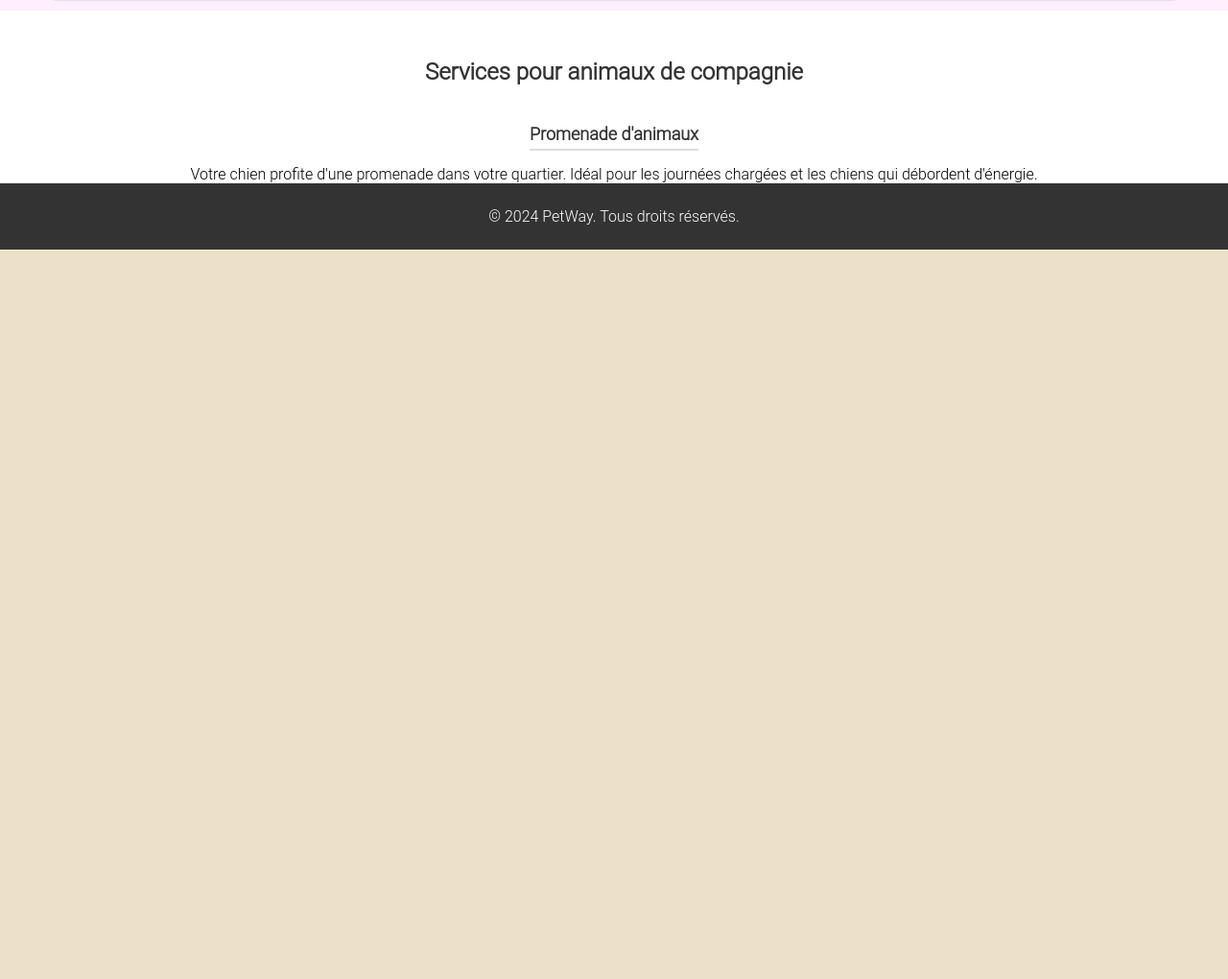
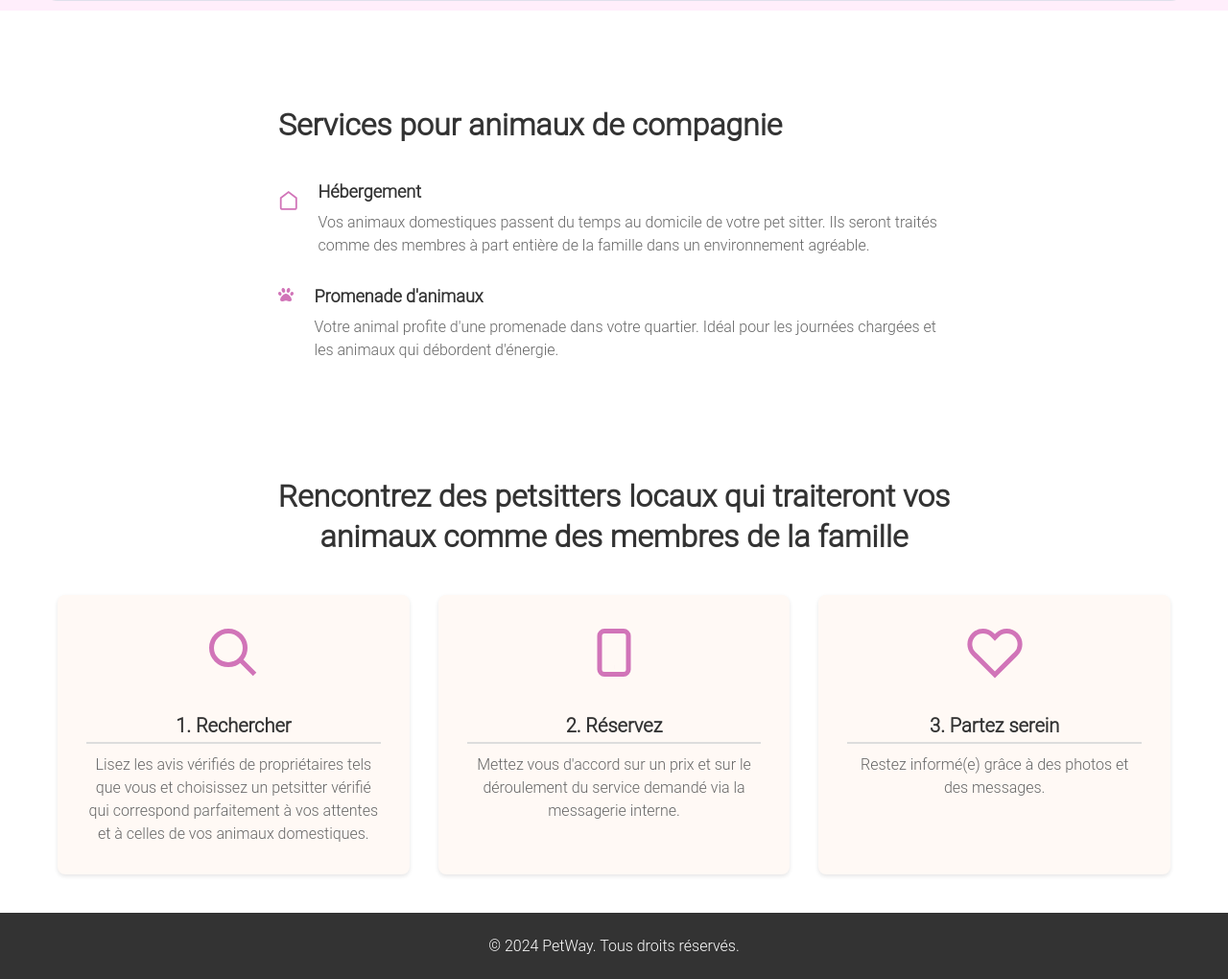
Before and after one commit to HBS470/PetWay, a PHP site: page /index.php in a window 1280 px wide. Shown: the part 783-1803 px from the top of the page at 96% size. Before the commit the page ends 1043 px from the top, so only its background shows below. Run offline with PHP 8.4, Linux system fonts and the light colour scheme.

Commit message:
Changement de l'accueil

```diff
--- a/accueil.php
+++ b/accueil.php
@@ -109,8 +109,173 @@
         </head>
         <body>
             <div class = "accueil_explication">
-            <h1>Services pour animaux de compagnie</h1>
-            <h2>Promenade d'animaux</h2>
-            <p>Votre chien profite d'une promenade dans votre quartier. Idéal pour les journées chargées et les chiens qui débordent d'énergie.</p>
-            </div>
-        </body>
+            <!DOCTYPE html>
+<html>
+<head>
+<style>
+  .services-container {
+    max-width: 800px;
+    margin: 0 auto;
+    padding: 50px;
+    font-family: Arial, sans-serif;
+  }
+
+  .services-title {
+    font-size: 32px;
+    margin-bottom: 40px;
+    color: #333;
+  }
+
+  .service-item {
+    display: flex;
+    align-items: flex-start;
+    margin-bottom: 30px;
+    gap: 20px;
+  }
+
+  .service-icon {
+    width: 40px;
+    height: 40px;
+    color: #d174b8;
+  }
+
+  .service-content h3 {
+    margin: 0 0 10px 0;
+    font-size: 18px;
+    color: #333;
+  }
+
+  .service-content p {
+    margin: 0;
+    color: #666;
+    line-height: 1.5;
+  }
+
+  .paw-icon {
+  color: #d174b8;
+  width: 24px;
+  height: 24px;
+}
+</style>
+</head>
+<body>
+<div class="services-container">
+  <h1 class="services-title">Services pour animaux de compagnie</h1>
+
+  <div class="service-item">
+    <svg class="service-icon" viewBox="0 0 24 24" fill="none" stroke="currentColor" stroke-width="2">
+      <path d="M3 9l9-7 9 7v11a2 2 0 01-2 2H5a2 2 0 01-2-2z"/>
+    </svg>
+
+
+    <div class="service-content">
+      <h3>Hébergement</h3>
+      <p>Vos animaux domestiques passent du temps au domicile de votre pet sitter. Ils seront traités comme des membres à part entière de la famille dans un environnement agréable.</p>
+    </div>
+  </div>
+
+  <div class="service-item">
+    <div class="paw-icon">
+<link rel="stylesheet" href="https://cdnjs.cloudflare.com/ajax/libs/font-awesome/6.0.0/css/all.min.css">
+
+<i class="fas fa-paw" ></i>
+</div>
+
+
+    <div class="service-content">
+      <h3>Promenade d'animaux</h3>
+      <p>Votre animal profite d'une promenade dans votre quartier. Idéal pour les journées chargées et les animaux qui débordent d'énergie.</p>
+    </div>
+  </div>
+
+
+</div>
+</body>
+</html>
+<!DOCTYPE html>
+<html>
+<head>
+<style>
+.how-it-works {
+  max-width: 1200px;
+  margin: 0 auto;
+  padding: 40px 20px;
+  text-align: center;
+}
+
+.title {
+  font-size: 32px;
+  text-align: center;
+  max-width: 750px;
+  margin: 0 auto 40px;
+  color: #333;
+  line-height: 1.3;
+}
+
+.steps {
+  display: flex;
+  gap: 30px;
+  justify-content: center;
+}
+
+.step-card {
+  background: #FFF9F5;
+  padding: 30px;
+  border-radius: 8px;
+  flex: 1;
+  box-shadow: 0 2px 4px rgba(0,0,0,0.1);
+}
+
+.icon {
+  width: 60px;
+  height: 60px;
+  margin-bottom: 20px;
+  color: #d174b8;
+}
+
+.step-number {
+  font-size: 20px;
+  font-weight: bold;
+  margin: 10px 0;
+  color: #333;
+}
+
+.description {
+  font-size: 16px;
+  line-height: 1.5;
+  color: #666;
+}
+</style>
+</head>
+<body>
+<div class="how-it-works">
+  <h1 class="title">Rencontrez des petsitters locaux qui traiteront vos animaux comme des membres de la famille</h1>
+
+  <div class="steps">
+    <div class="step-card">
+      <svg class="icon" viewBox="0 0 24 24" fill="none" stroke="currentColor">
+        <path d="M21 21l-6-6m2-5a7 7 0 11-14 0 7 7 0 0114 0z" stroke-width="2"/>
+      </svg>
+      <h2 class="step-number">1. Rechercher</h2>
+      <p class="description">Lisez les avis vérifiés de propriétaires tels que vous et choisissez un petsitter vérifié qui correspond parfaitement à vos attentes et à celles de vos animaux domestiques.</p>
+    </div>
+
+    <div class="step-card">
+      <svg class="icon" viewBox="0 0 24 24" fill="none" stroke="currentColor">
+        <path d="M12 18h.01M8 21h8a2 2 0 002-2V5a2 2 0 00-2-2H8a2 2 0 00-2 2v14a2 2 0 002 2z" stroke-width="2"/>
+      </svg>
+      <h2 class="step-number">2. Réservez</h2>
+      <p class="description">Mettez vous d'accord sur un prix et sur le déroulement du service demandé via la messagerie interne.</p>
+    </div>
+
+    <div class="step-card">
+    <svg class="icon" viewBox="0 0 24 24" fill="none" stroke="currentColor">
+ <path d="M20.84 4.61a5.5 5.5 0 0 0-7.78 0L12 5.67l-1.06-1.06a5.5 5.5 0 0 0-7.78 7.78l1.06 1.06L12 21.23l7.78-7.78 1.06-1.06a5.5 5.5 0 0 0 0-7.78z" stroke-width="2"/>
+</svg>
+      <h2 class="step-number">3. Partez serein</h2>
+      <p class="description">Restez informé(e) grâce à des photos et des messages.</p>
+    </div>
+  </div>
+</div>
+</body>
+</html>
```
